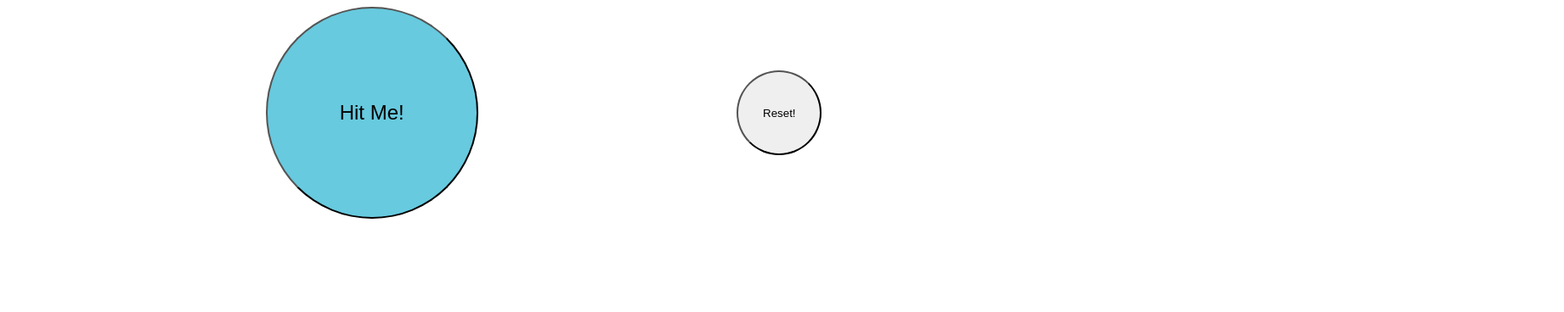
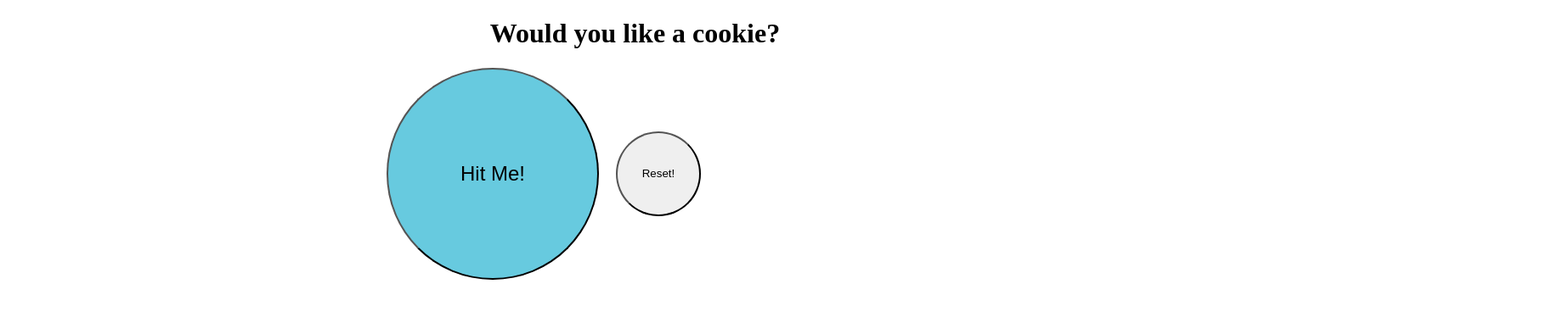
Before and after one commit to returnitems/unit-1-project, a plain HTML site: page index.html in a window 1280 px wide. Shown: the whole page at 85% size, 1841 px wide, since content can reach past the window. Drawn offline with Linux system fonts and the light colour scheme.

Commit message:
Added an h1 and its positioning

```diff
--- a/index.html
+++ b/index.html
@@ -8,6 +8,7 @@
     <title>Hit the buzzer...Win a cookie!</title>
 </head>
 <body>
+    <h1>Would you like a cookie?</h1>
     <div id="buzzer">
         <button type="button" id="button">Hit Me!</button>
         <button type="button" id="reset">Reset!</button>
--- a/style.css
+++ b/style.css
@@ -1,6 +1,7 @@
 #buzzer {
     display: flex;
-    justify-content: space-evenly;
+    justify-content: center;
+    gap: 20px;
     align-items: center;
 }
 
@@ -22,6 +23,11 @@
     cursor: pointer;
 }
 
+h1 {
+    position: relative;
+    left: 45%;
+}
+
 p {
     display: flex;
     justify-content: center;
```
